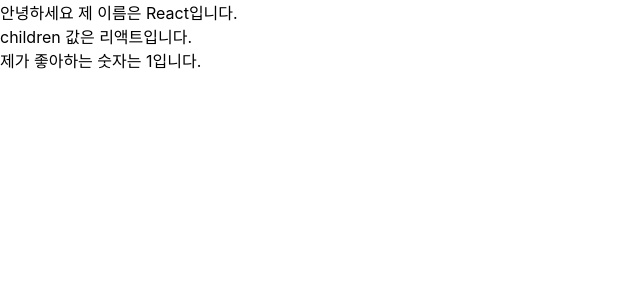
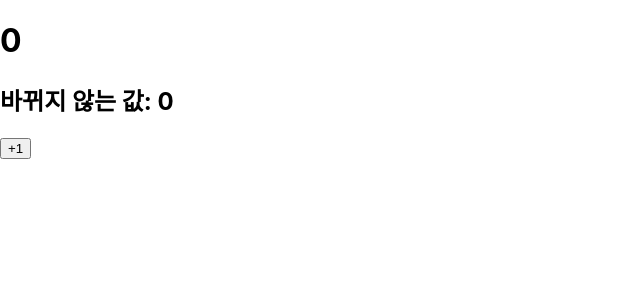
Before and after one commit to Gyumong/react, a React (Create React App) app: page / in a window 1280 px wide. Shown: the top 300 px of the page, without its empty margins (0-640 px from the left). Built offline with nearby package versions, Linux system fonts and the light colour scheme.

Commit message:
3-4 state 1

```diff
--- a/src/App.js
+++ b/src/App.js
@@ -1,38 +1,10 @@
 import React, {Component} from 'react';
-import MyComponent from './MyComponent';
+import Counter from './Counter';
 /*
-class형 컴포넌트와 함수형 컴포넌트의 차이점은 class 컴포넌트의 경우 state 기능
-및 라이프사이클 기능을 사용할 수 있다는 것과 임의 메서드를 정의할 수 있음.
-class형 컴포넌트에서는 render 함수가 꼭 있어야함, 그안에서 보여 주어야 할 jsx를 반환
-해야함.
-함수 컴포넌트 장점 : 선언하기 편함 메모리 자원 아낌 배포시 결과물의 파일 크기가 더작음
-단점:state와 라이프사이클 api 사용이 불가 Hooks 기능 도입후 해결
-props는 properties를 줄인 표현으로 컴포넌트 속성을 설정할 때 사용하는 요소
-props 값은 해당 컴포넌트를 불러와 사용하는 부모 컴포넌트에서 설정 할수 있다.
-props를 렌더링할때 jsx 내부에서 {}기호로 감싸준다.
-<props 기본값 설정 : defaultProps>
-props 값을 지정하지 않았을때 기본 값지정법
-MyComponent.defaultProps = {
- name: "기본 이름"
-};
-<태그 사이의 내용을 보여주는 children>
-리액트 컴포넌트를 사용할 때 컴포넌트 태그 사이의 내용을 보여주는 prop는 children
-<비구조화 할당 문법>
-함수형 컴포넌트에서 props 사용시 파라미터 부분에서 비구조화 할당 문법 사용 예정
-<propTypes를 통한 props 검증>
-컴포넌트의 필수 props를 지정하거나 props의 타입을 지정할때는 proptypes를 사용
-MyComponent.propTypes={
-name:propTypes.string
-};
-이렇게 설정하면 name 값은 무조건 문자열 형태로 전달해야 됨을 의미
-<class형 컴포넌트에서 props 사용하기>
-class형 컴포넌트에서 props를 사용할 때는 render 함수에서 this.props를 조회
-note:default와propTypes는 꼭 사용해야 하나?
-필수는 아니지만 React를 사용하여 큰 프로젝트 진행시,특히 다른 개발자와 협업시
-해당 컴포넌트에 어떤 props가 필요한지 쉽게 알 수 있어 개발 능률이 좋아짐.
+state는 컴포넌트 내부에서 바뀔 수 있는 값을 의미
 */
 const App = () => {
-  return <MyComponent name="React" favoriteNumber={1}>리액트</MyComponent>
+  return <Counter / >;
 };
 
 export default App;
--- /dev/null
+++ b/src/Counter.js
@@ -0,0 +1,39 @@
+import React, {Component} from 'react';
+
+class Counter extends Component {
+
+    state={
+        number: 0,
+        fixedNumber: 0
+      };
+
+    render() {
+      const {number, fixedNumber}= this.state; //state를 조회할 때는 this.state로 조회합니다
+      return(
+        <div>
+        <h1>{number}</h1>
+        <h2>바뀌지 않는 값: {fixedNumber}</h2>
+        <button
+        //onClick을 통해 버튼이 클릭되었을 때 호출할 함수를 지정합니다.
+        onClick={() =>{
+          this.setState(prevState =>{
+            return {
+              number: prevState.number +1
+            };
+          });
+          //위코드와 아래코드는 완전히 똑같은 기능을 합니다.
+          //아래코드는 함수에서 바로 객체를 반환한다는 의미입니다.
+          this.setState(prevState => ({
+            number: prevState.number +1
+          }));
+        }}
+        >
+      +1
+    </button>
+        </div>
+
+      );
+
+}
+}
+export default Counter;
```
